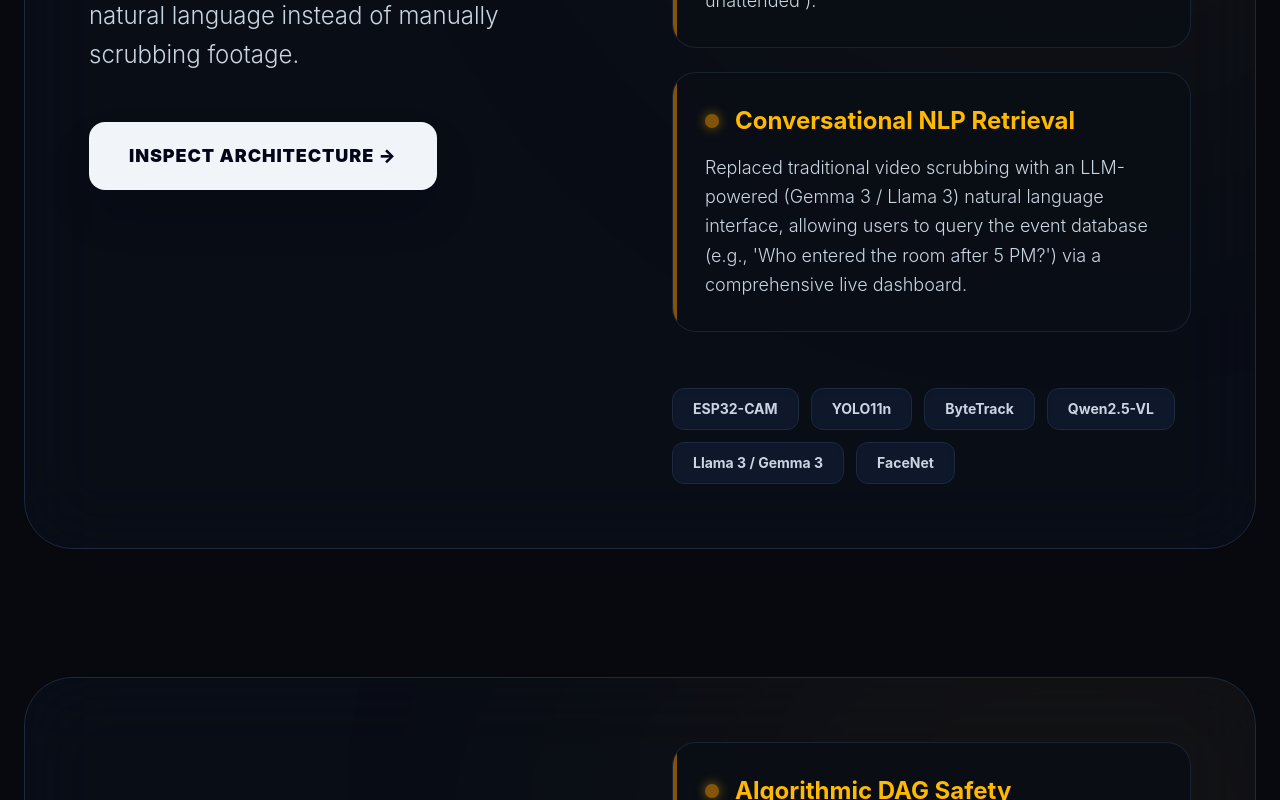
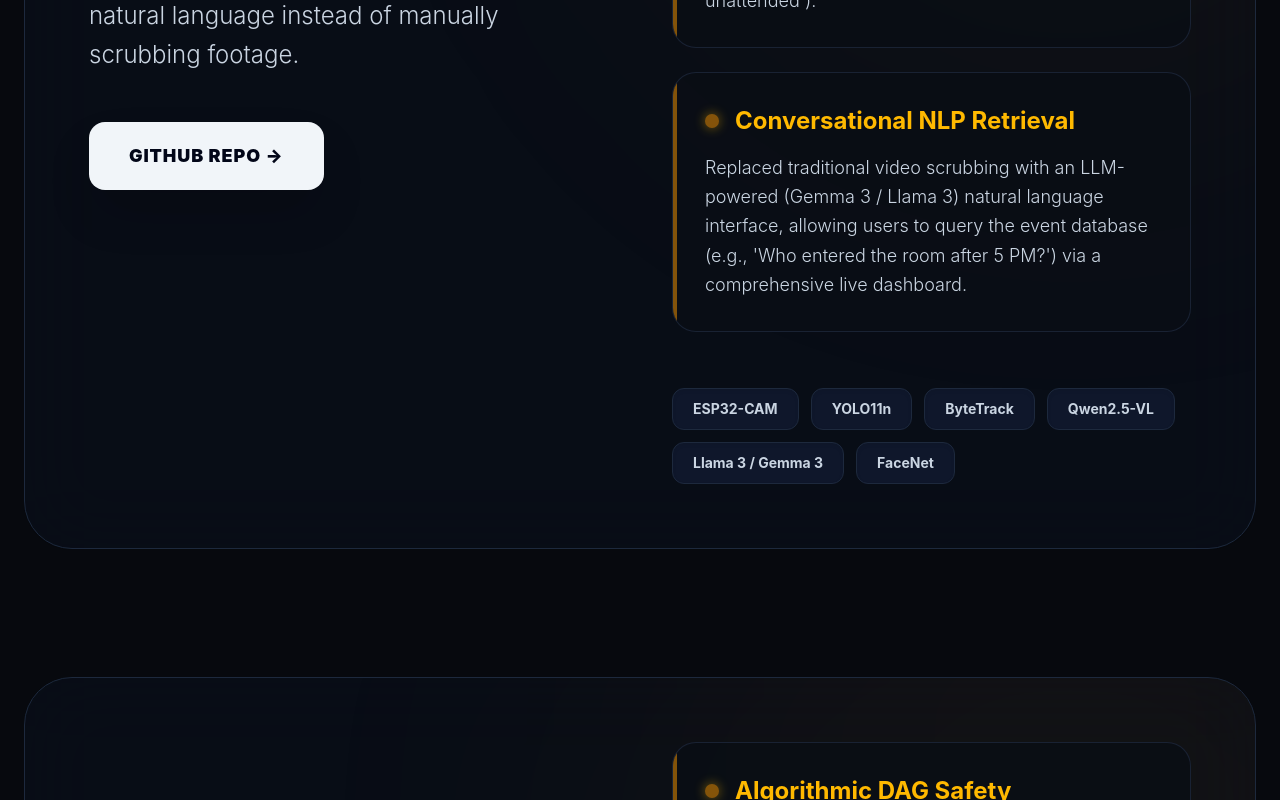
Before and after one commit to Shubhomoy919/shubhomoy-portfolio, a React (Vite) app: page / in a window 1280 px wide. Shown: the part 4440-5240 px from the top of the page. Built offline with nearby package versions, Linux system fonts and the light colour scheme.

Commit message:
Fixed GitHub URL domain from .org to .com

```diff
--- a/src/App.jsx
+++ b/src/App.jsx
@@ -317,7 +317,6 @@ const App = () => {
           </div>
         </div>
       </nav>
-
       {/* --- 1. THE HERO ENGINE (3-LINE PROFESSIONAL BIO) --- */}
       <header className="relative min-h-screen flex flex-col justify-center items-center text-center px-6 z-10 pt-20">
         <RevealSection delay="0ms">
@@ -535,7 +534,7 @@ const App = () => {
                     </p>
 
                     <a href={proj.github} target="_blank" rel="noreferrer" className="inline-flex items-center gap-4 px-10 py-5 bg-slate-100 text-slate-950 hover:bg-amber-400 rounded-2xl font-black text-lg transition-colors duration-300 shadow-2xl uppercase tracking-wider">
-                      Inspect Architecture &rarr;
+                      Github Repo &rarr;
                     </a>
                   </div>
 
```
